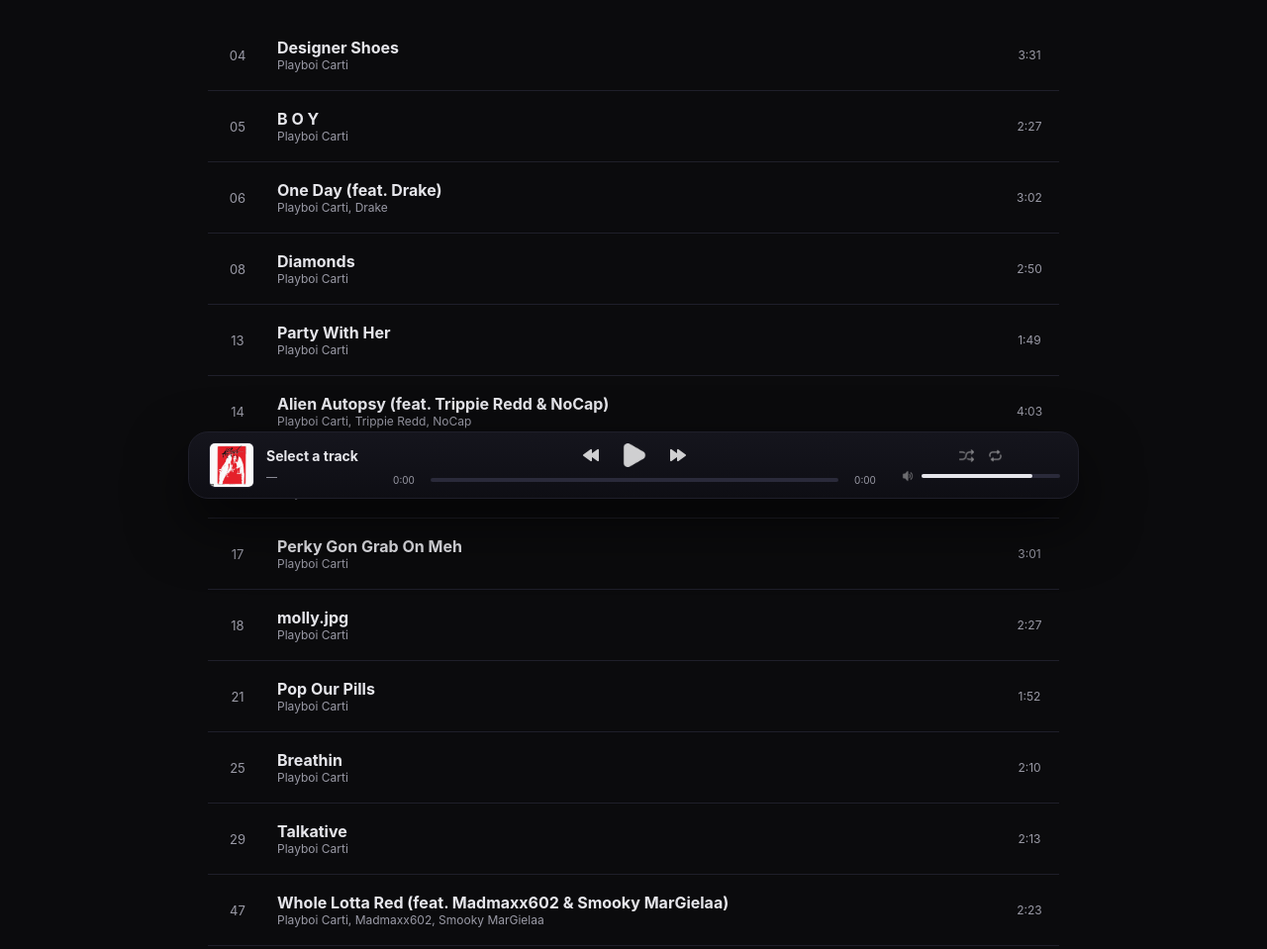
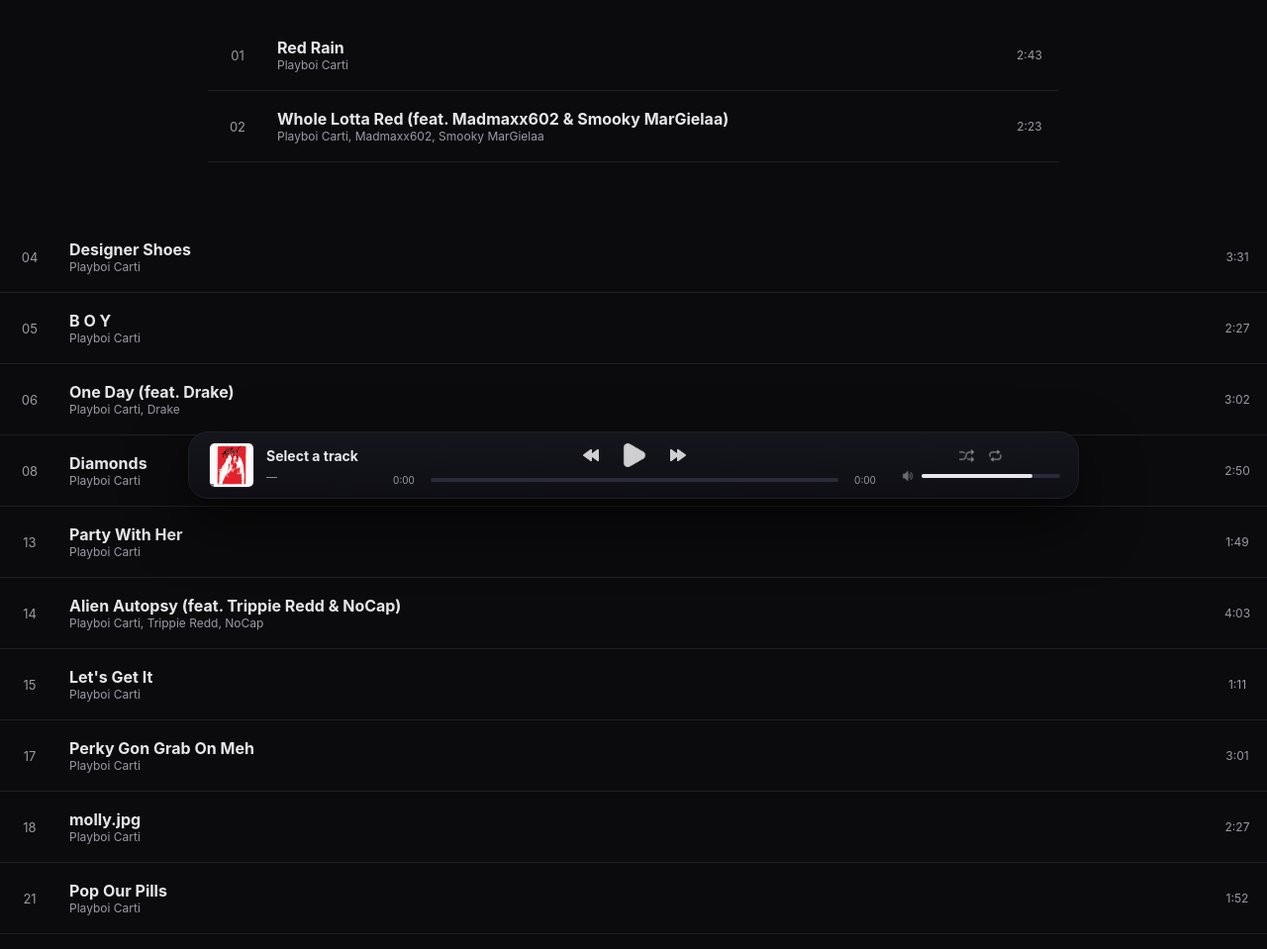
Before and after one commit to 1souf/1souf.github.io, a plain HTML site: page the-wonderful-world-of-red.html in a window 1280 px wide. Shown: the part 280-1239 px from the top of the page at 99% size. Drawn offline with Linux system fonts and the light colour scheme.

Commit message:
added red rain change wlr track number

```diff
--- a/the-wonderful-world-of-red.html
+++ b/the-wonderful-world-of-red.html
@@ -220,6 +220,33 @@
   </div>
 
   <!-- TRACK 1 -->
+  <div class="track" data-src="https://api.pillows.su/api/get/c2484b41683ef429bf89010d8557c0b6.ogg">
+  <div class="track-left">
+  <span class="track-number">01</span>
+  <button class="track-play"><img src="icons/play.ico"></button>
+  </div>
+  <div>
+  <div class="track-title">Red Rain</div>
+  <div class="track-meta">Playboi Carti</div>
+  </div>
+  <div class="track-length">2:43</div>
+  </div>
+
+  <!-- TRACK 5 -->
+  <div class="track" data-src="https://api.pillows.su/api/get/d21240c576bbdd800b0753268d872870.ogg">
+  <div class="track-left">
+  <span class="track-number">02</span>
+  <button class="track-play"><img src="icons/play.ico"></button>
+  </div>
+  <div>
+  <div class="track-title">Whole Lotta Red (feat. Madmaxx602 & Smooky MarGielaa)</div>
+  <div class="track-meta">Playboi Carti, Madmaxx602, Smooky MarGielaa</div>
+  </div>
+  <div class="track-length">2:23</div>
+  </div>
+</div>
+
+  <!-- TRACK 1 -->
   <div class="track" data-src="https://api.pillows.su/api/get/047101769172d9efae77d90fc41c2d08.ogg">
   <div class="track-left">
   <span class="track-number">04</span>
@@ -374,20 +401,6 @@
   </div>
   <div class="track-length">2:13</div>
   </div>
-
-  <!-- TRACK 5 -->
-  <div class="track" data-src="https://api.pillows.su/api/get/d21240c576bbdd800b0753268d872870.ogg">
-  <div class="track-left">
-  <span class="track-number">47</span>
-  <button class="track-play"><img src="icons/play.ico"></button>
-  </div>
-  <div>
-  <div class="track-title">Whole Lotta Red (feat. Madmaxx602 & Smooky MarGielaa)</div>
-  <div class="track-meta">Playboi Carti, Madmaxx602, Smooky MarGielaa</div>
-  </div>
-  <div class="track-length">2:23</div>
-  </div>
-</div>
 
 <!-- PLAYER BAR -->
 <div class="player-bar">
```
